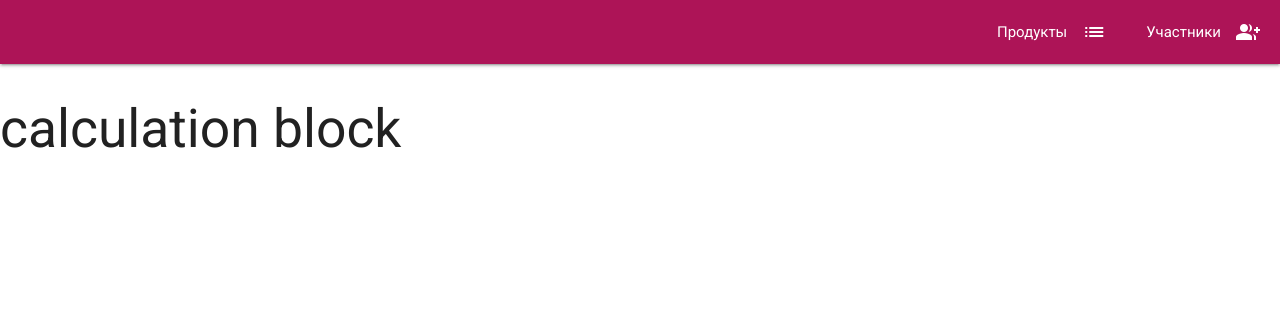
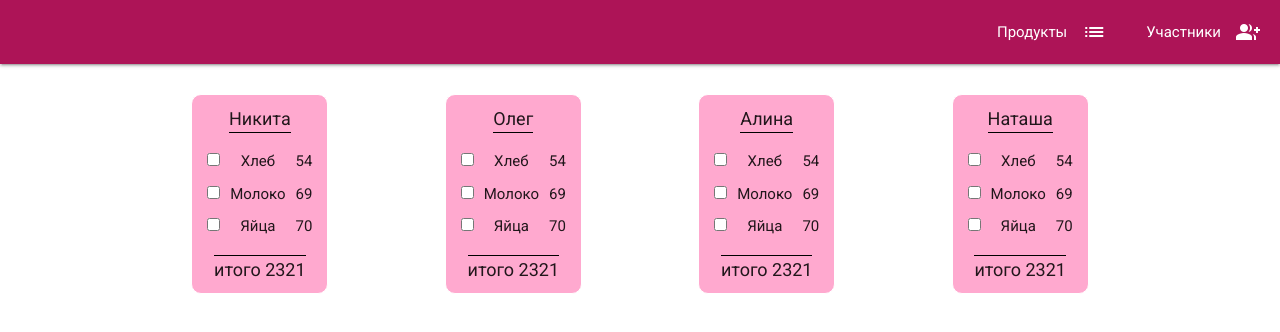
Before and after one commit to NikitaFilin/money-for, a React (Create React App) app: page / in a window 1280 px wide. Shown: the top 332 px of the page. Built offline with nearby package versions, Linux system fonts and the light colour scheme.

Commit message:
feat: Добавлен блок calculation

```diff
--- a/src/App.tsx
+++ b/src/App.tsx
@@ -1,16 +1,18 @@
-import React, { useState } from "react";
+import React, { useEffect, useState } from "react";
 import { NavBar } from "./components/NavBar";
 import { PopUpUsers } from "./components/PopUps/PopUpUsers";
 import { PopUpProducts } from "./components/PopUps/PopUpProducts";
+import { CalculationBlock } from "./components/Calculations/CalculationBlock";
 import "./index.css";
 
 import { IUserProps, IProductProps } from "./types/types";
 
 const App = () => {
   const [users, setUsers] = useState<IUserProps[]>([
-    { id: 1, name: "Никита", checked: true },
-    { id: 2, name: "Олег", checked: false },
-    { id: 3, name: "Алина", checked: true },
+    { id: 1, name: "Никита", checked: true, products: [] },
+    { id: 2, name: "Олег", checked: true, products: [] },
+    { id: 3, name: "Алина", checked: true, products: [] },
+    { id: 4, name: "Наташа", checked: true, products: [] },
   ]);
 
   const [products, setProducts] = useState<IProductProps[]>([
@@ -31,6 +33,27 @@ const App = () => {
     },
   ]);
 
+  const [moneyState, setMoneyState] = useState([users]);
+
+  const moneyCount = (users: IUserProps[], products: IProductProps[]) => {};
+
+  console.log(moneyState);
+
+  // let moneyState = [
+  //   {
+  //     Никита: [
+  //       { хлеб: 1, money: 100 },
+  //       { молоко: 0, money: 0 },
+  //     ],
+  //   },
+  //   {
+  //     Олег: [
+  //       { хлеб: 0, money: 0 },
+  //       { молоко: 1, money: 200 },
+  //     ],
+  //   },
+  // ];
+
   // открывает/ закрывает PopUp
   const [popUpViewUsers, setPopUpViewUsers] = useState<boolean>(false);
   const [popUpViewProducts, setPopUpViewProducts] = useState<boolean>(false);
@@ -38,6 +61,9 @@ const App = () => {
   // добавление/удаление нового участника
   const handleAddUser = (userObj: IUserProps) => {
     setUsers([...users, userObj]);
+    console.log("userObj", userObj);
+
+    // setMoneyState([...moneyState]);
   };
 
   const handleRemoveUser = (id: number) => {
@@ -45,12 +71,24 @@ const App = () => {
   };
   // добавление/удаление продуктов
   const handleAddProduct = (productObj: IProductProps) => {
-    console.log("handleAddProduct");
-
     setProducts([...products, productObj]);
   };
   const handleRemoveProduct = (id: number) => {
     setProducts(products.filter((el) => el.id !== id));
+  };
+
+  const handleCheckedUser = (id: number): void => {
+    // setUsers:( (value: React.SetStateAction<IUserProps[]>) :void => {
+    setUsers(
+      users.map((user) => {
+        if (user.id !== id) return user;
+
+        return {
+          ...user,
+          checked: !user.checked,
+        };
+      })
+    );
   };
 
   return (
@@ -67,6 +105,7 @@ const App = () => {
           handleAddUser={handleAddUser}
           handleRemoveUser={handleRemoveUser}
           setPopUpView={setPopUpViewUsers}
+          handleCheckedUser={handleCheckedUser}
         />
       ) : null}
       {popUpViewProducts ? (
@@ -77,10 +116,7 @@ const App = () => {
           setPopUpViewProducts={setPopUpViewProducts}
         />
       ) : null}
-
-      <div>
-        <h2>calculation block</h2>
-      </div>
+      <CalculationBlock users={users} products={products} />
     </>
   );
 };
--- /dev/null
+++ b/src/components/Calculations/CalculationBlock.tsx
@@ -0,0 +1,27 @@
+import React from "react";
+import "../../styles/calculationBlock.css";
+
+import { IUserProps, IProductProps } from "../../types/types";
+import { UserCard } from "../Calculations/UserCard";
+import { ProductCard } from "../Calculations/ProductCard";
+
+interface ICalculationBlock {
+  users: IUserProps[];
+  products: IProductProps[];
+}
+
+export const CalculationBlock: React.FC<ICalculationBlock> = ({
+  users,
+  products,
+}) => {
+  return (
+    <div className="calculation-container">
+      {/* <ProductCard products={products} /> */}
+      <div className="content-container-wrapper">
+        <div className="content-container-users">
+          <UserCard users={users} products={products} />
+        </div>
+      </div>
+    </div>
+  );
+};
--- /dev/null
+++ b/src/components/Calculations/ProductCard.tsx
@@ -0,0 +1,28 @@
+import React from "react";
+import { IProductProps } from "../../types/types";
+
+import "../../styles/userCard.css";
+
+interface IProductCardProps {
+  products: IProductProps[];
+}
+
+export const ProductCard: React.FC<IProductCardProps> = ({ products }): any => {
+  return (
+    <>
+      <div className="product-card-container">
+        <span className="product-card-container-header">Продукты:</span>
+        <div className="product-card-line">
+          {products.map((product) => {
+            return (
+              <div className="product-card" key={product.id}>
+                <div>{product.name}</div>
+                <div>{product.price}</div>
+              </div>
+            );
+          })}
+        </div>
+      </div>
+    </>
+  );
+};
--- /dev/null
+++ b/src/components/Calculations/UserCard.tsx
@@ -0,0 +1,38 @@
+import React from "react";
+
+import { IUserProps, IProductProps } from "../../types/types";
+
+import "../../styles/userCard.css";
+
+interface IUserCard {
+  users: IUserProps[];
+  products: IProductProps[];
+}
+
+export const UserCard: React.FC<IUserCard> = ({ users, products }) => {
+  return (
+    <>
+      {users.map((user: IUserProps) => {
+        return user.checked ? (
+          <div className="user-card-container" key={user.id}>
+            <span className="user-card-container-header">{user.name}</span>
+            <div className="user-card-line">
+              {products.map((product) => {
+                return (
+                  <div className="user-card" key={product.id}>
+                    <div>
+                      <input type="checkbox" />
+                    </div>
+                    <div>{product.name}</div>
+                    <div> {product.price}</div>
+                  </div>
+                );
+              })}
+            </div>
+            <span className="user-card-container-footer">итого 2321</span>
+          </div>
+        ) : null;
+      })}
+    </>
+  );
+};
--- a/src/components/PopUps/PopUpUsers.tsx
+++ b/src/components/PopUps/PopUpUsers.tsx
@@ -8,6 +8,7 @@ export const PopUpUsers: React.FC<IPopUpUsersProps> = ({
   handleAddUser,
   handleRemoveUser,
   setPopUpView,
+  handleCheckedUser,
 }) => {
   const [newUser, setNewUser] = useState("");
 
@@ -50,7 +51,11 @@ export const PopUpUsers: React.FC<IPopUpUsersProps> = ({
                       <div className="popup-userName-line">
                         <div className="popup-userName-line-icons">
                           <label>
-                            <input type="checkbox" />
+                            <input
+                              type="checkbox"
+                              checked={user.checked}
+                              onChange={() => handleCheckedUser(user.id)}
+                            />
                             <span></span>
                           </label>
                         </div>
--- a/src/index.css
+++ b/src/index.css
@@ -35,6 +35,7 @@
   padding: 10px;
   font-size: 30px;
   color: #fff;
+  z-index: 1;
 }
 .b-popup {
   width: 100%;
@@ -53,7 +54,7 @@
 .b-popup .b-popup-content {
   max-width: 550px;
 
-  margin: 5%;
+  margin: 2%;
   padding: 10px;
 
   background-color: white;
--- /dev/null
+++ b/src/styles/calculationBlock.css
@@ -0,0 +1,24 @@
+.calculation-container {
+  width: 99%;
+  height: 100%;
+
+  display: flex;
+  flex-direction: row;
+  align-items: center;
+  justify-content: space-around;
+
+  padding: 30px 0px;
+  margin: 0px auto;
+}
+
+.content-container-wrapper {
+  width: 80%;
+  height: 100%;
+}
+
+.content-container-users {
+  display: flex;
+  flex-direction: row;
+  align-items: flex-start;
+  justify-content: space-around;
+}
--- /dev/null
+++ b/src/styles/userCard.css
@@ -0,0 +1,84 @@
+.user-card-container {
+  min-height: 200px;
+  display: flex;
+  flex-direction: column;
+  align-items: center;
+  justify-content: space-between;
+
+  padding: 5px;
+  border-radius: 10px;
+  border: 1px solid white;
+  /* background-color: rgb(173, 20, 87); */
+  background-color: rgb(255 169 207);
+}
+.user-card-container-header {
+  margin: 5px;
+  font-size: 18px;
+  border-bottom: 1px solid black;
+}
+.user-card-container-footer {
+  margin: 5px;
+  font-size: 18px;
+  border-top: 1px solid black;
+}
+.user-card-line {
+  width: 100%;
+  display: flex;
+  flex-direction: column;
+  align-items: flex-start;
+  justify-content: center;
+}
+.user-card {
+  display: flex;
+  flex-direction: row;
+  align-items: center;
+  width: 100%;
+  justify-content: space-between;
+  padding: 5px;
+}
+.user-card div {
+  margin: 0px 5px;
+}
+
+[type="checkbox"]:not(:checked),
+[type="checkbox"]:checked {
+  opacity: 1;
+  position: inherit;
+  pointer-events: bounding-box;
+}
+
+.product-card-container {
+  width: 20%;
+  min-height: 200px;
+  background-color: rgb(115, 197, 190);
+  padding: 5px;
+  border-radius: 10px;
+}
+
+.product-card-container-header {
+  display: flex;
+  flex-direction: row;
+  align-items: center;
+  justify-content: center;
+
+  margin: 5px;
+  font-size: 18px;
+  border-bottom: 1px solid black;
+}
+
+.product-card-line {
+  width: 100%;
+  display: flex;
+  flex-direction: column;
+  align-items: center;
+  justify-content: center;
+}
+
+.product-card {
+  width: 100%;
+  display: flex;
+  flex-direction: row;
+  align-items: center;
+  justify-content: space-between;
+  padding: 5px;
+}
```
Also changed, not shown: src/types/types.tsx (+12 -0 lines).
